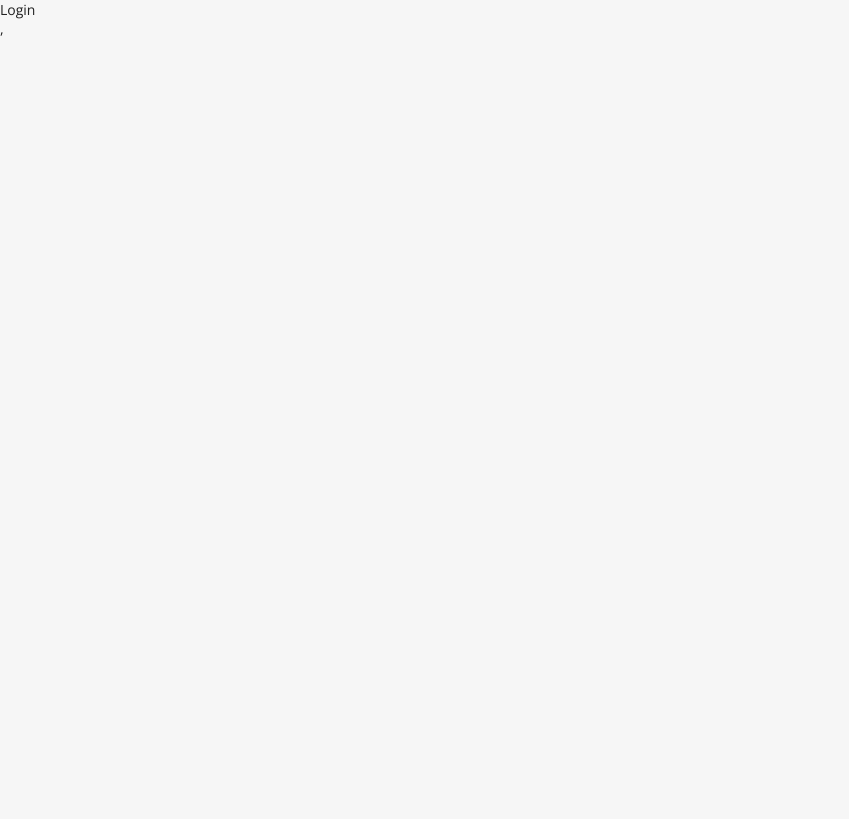
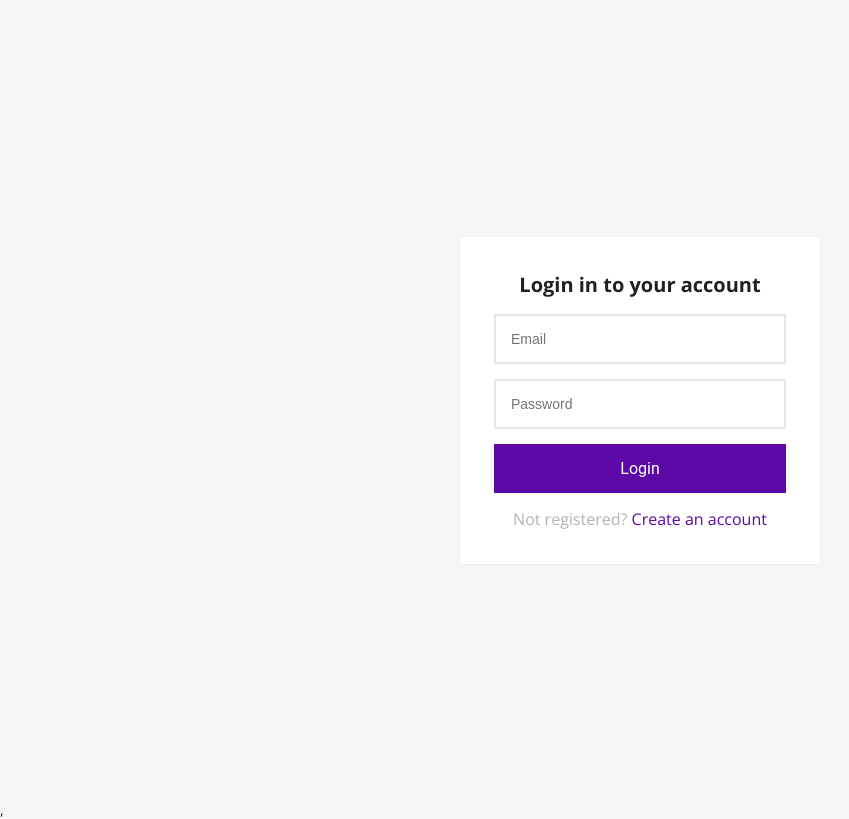
Before and after one commit to M-Anwar-Hussaini/React-Laravel-API, a React (Vite) app: page /login in a window 1280 px wide. Shown: the whole page, without its empty margins (0-849 px from the left). Built offline with nearby package versions, Linux system fonts and the light colour scheme.

Commit message:
Create the login form

```diff
--- a/src/views/Login.jsx
+++ b/src/views/Login.jsx
@@ -1,3 +1,22 @@
+import { Link } from "react-router-dom";
+
 export default function Login() {
-  return <div>Login</div>;
+  const onSubmit = (e) => {
+    e.preventDefault();
+  };
+  return (
+    <div className="login-signup-form animated fadeInDown">
+      <div className="form">
+        <form onSubmit={onSubmit}>
+          <h1 className="title">Login in to your account</h1>
+          <input type="email" placeholder="Email" />
+          <input type="password" placeholder="Password" />
+          <button className="btn btn-block">Login</button>
+          <p className="message">
+            Not registered? <Link to="/register">Create an account</Link>
+          </p>
+        </form>
+      </div>
+    </div>
+  );
 }
```
